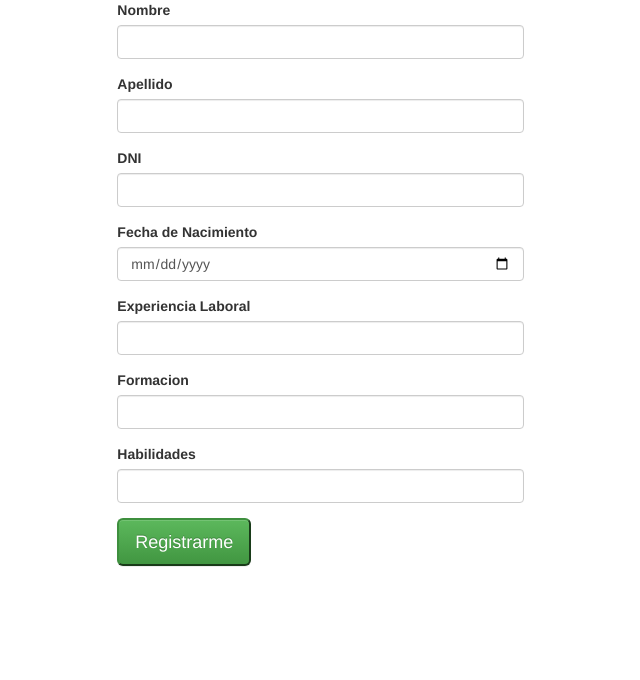
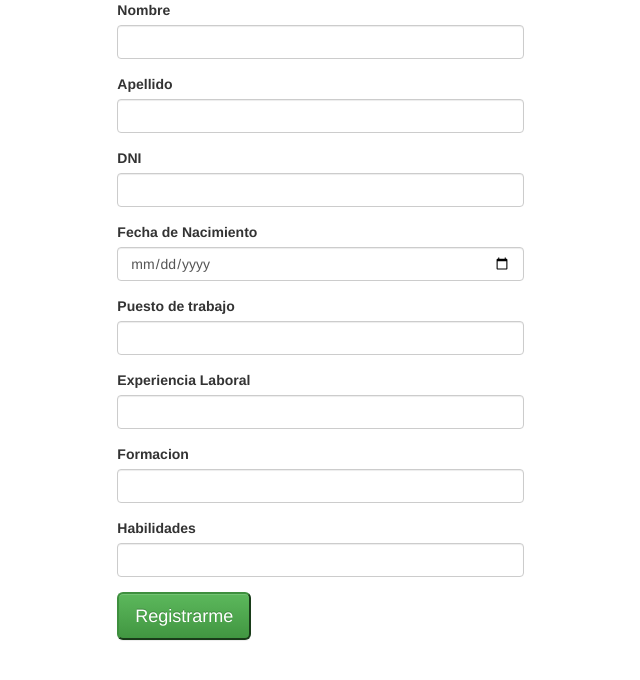
Before and after one commit to Jereromanoo/agencia, a Django app: page / in a window 1280 px wide. Shown: the top 680 px of the page, without its empty margins (101-741 px from the left). Run offline with Django 3.2, Linux system fonts and the light colour scheme; some libraries are stand-ins or nearby versions.

Commit message:
db con puesto de trabajo

```diff
--- a/agenciaP/models.py
+++ b/agenciaP/models.py
@@ -15,6 +15,7 @@ class Desocupado(models.Model):
         experienciaLaboral = models.TextField(max_length=200)
         formacion = models.TextField(max_length=200)
         habilidades = models.TextField(max_length=200)
+        trabajo = models.TextField(max_length=200, blank=True)
 
 class DesocupadoForm(ModelForm):
 
--- a/agenciaP/templates/agenciaP/registrar.html
+++ b/agenciaP/templates/agenciaP/registrar.html
@@ -38,6 +38,14 @@
     <div class="row">
     	<div class="col-md-4 col-md-offset-2">
     		<div class="form-group">
+    			<label>Puesto de trabajo</label>
+    			<input class="form-control" type="text" name="trabajo">
+    		</div>
+    	</div>
+    </div>
+    <div class="row">
+    	<div class="col-md-4 col-md-offset-2">
+    		<div class="form-group">
     			<label>Experiencia Laboral</label>
     			<input class="form-control" type="text" name="experienciaLaboral">
     		</div>
```
Also changed, not shown: agenciaP/migrations/0006_desocupado_trabajo.py (added), db.sqlite3.
